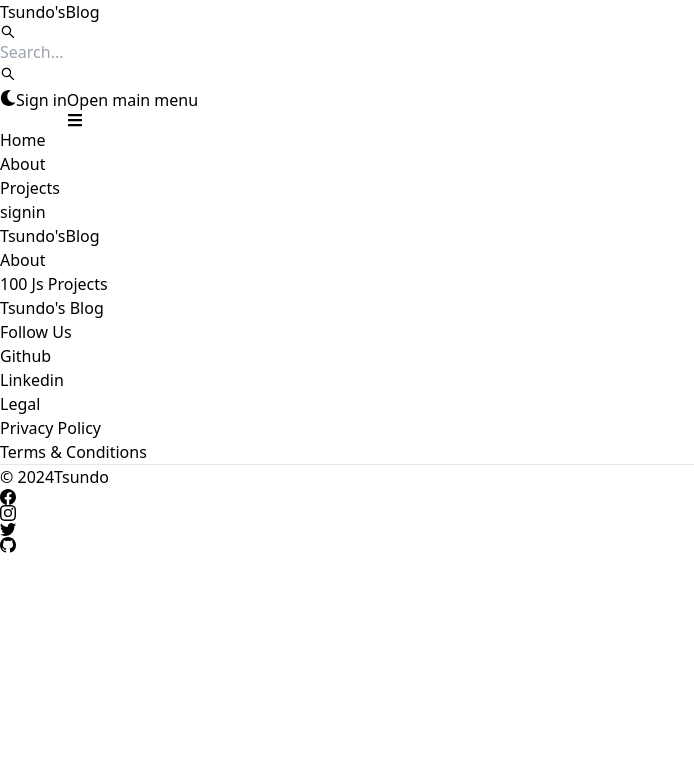
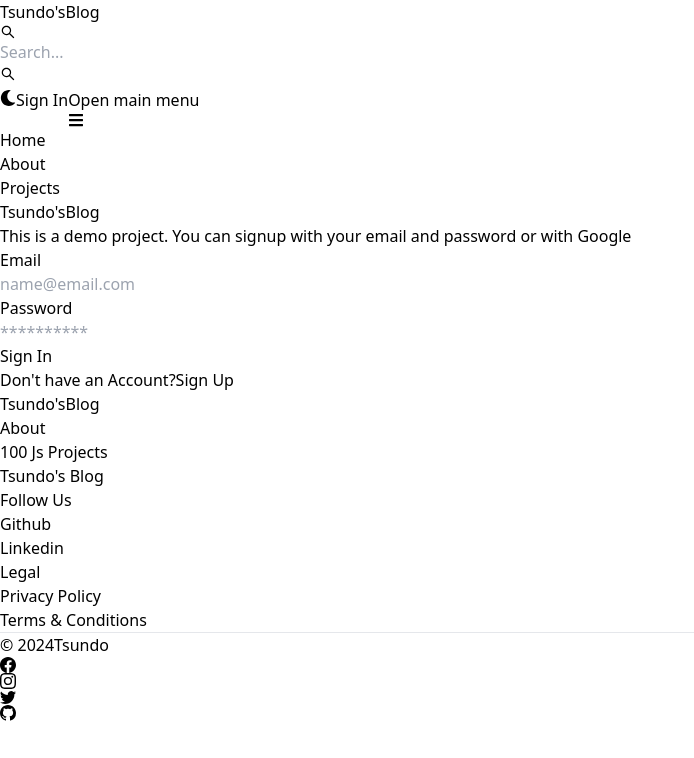
Before and after one commit to tsundoo/MERN-Blog, a React (Vite) app in the folder client/: page /signin in a window 1280 px wide. Shown: the top 758 px of the page, without its empty margins (0-694 px from the left). Built offline with nearby package versions, Linux system fonts and the light colour scheme.

Commit message:
complete signin page UI

```diff
--- a/client/src/components/Header.jsx
+++ b/client/src/components/Header.jsx
@@ -29,7 +29,7 @@
         </Button>
         <Link to="/signin">
           <Button gradientDuoTone="purpleToPink" outline>
-            Sign in
+            Sign In
           </Button>
           <Navbar.Toggle />
         </Link>
--- a/client/src/pages/Signin.jsx
+++ b/client/src/pages/Signin.jsx
@@ -1,6 +1,109 @@
+import { Alert, Button, Label, Spinner, TextInput } from "flowbite-react";
+import { Link, useNavigate } from "react-router-dom";
+import { useState } from "react";
+import axios from "axios";
 
-export default function signin() {
+export default function Signin() {
+
+  const [formData, setFormData] = useState({});
+  const [errorMessage, setErrorMessage] = useState(null);
+  const [loading, setLoading] = useState(false);
+  const navigate = useNavigate();
+
+  const hanldeChange = (e) => {
+    setFormData({...formData, [e.target.id]: e.target.value.trim()});
+  }
+
+  const handleSubmit = async (e) => {
+    e.preventDefault();
+    setErrorMessage(null);
+
+    if ( !formData.email || !formData.password ) {
+      return setErrorMessage("All fields are required");
+    }
+
+    try {
+      setLoading(true);
+      setErrorMessage(null);
+      const res = await axios.post('/api/auth/signin', formData);
+      if (res.data.success === false) {
+        setLoading(false);
+        return setErrorMessage(res.data.message || "User already exists");
+      }
+      navigate('/');
+    } catch (error) {
+      setErrorMessage(error.response?.data?.message || "Something went wrong!");
+      console.log(error);
+    } finally {
+      setLoading(false);
+    }
+  }
+
   return (
-    <div>signin</div>
+    <div className="min-h-screen mt-20">
+      <div className="flex p-3 max-w-3xl mx-auto flex-col md:flex-row md:items-center gap-10">
+
+        {/* left side */}
+        <div className="flex-1">
+          <Link to="/" className="font-bold text-4xl dark:text-white">
+            <span className="px-2 py1 bg-gradient-to-r from-indigo-500 via-purple-500 to-pink-500 rounded-lg text-white ">Tsundo&apos;s</span>
+              Blog
+          </Link>
+          <p className="text-gray-500 text-sm mt-5">
+            This is a demo project. You can signup with your email and password or with Google
+          </p>
+        </div>
+
+        {/* right side */}
+        <div className="flex-1">
+          <form className="flex flex-col gap-4" onSubmit={handleSubmit}>
+            <div>
+              <Label value="Email" />
+              <TextInput
+                id="email"
+                type="email"
+                placeholder="name@email.com"
+                required={true}
+                onChange={hanldeChange}
+              />
+            </div>
+            <div>
+              <Label value="Password" />
+              <TextInput
+                id="password"
+                type="password"
+                placeholder="**********"
+                required={true}
+                onChange={hanldeChange}
+              />
+            </div>
+            <Button gradientDuoTone="purpleToPink" type="submit" disabled={loading}>
+              { loading ? (
+                <>
+                  <Spinner size="sm" />
+                  <span className="ml-2">Loading...</span>
+                </>
+              ) : (
+                "Sign In"
+              )}
+            </Button>
+          </form>
+
+          <div className="flex justify-center gap-2 mt-3 text-sm">
+            <span>Don&apos;t have an Account?</span>
+            <Link to="/signup" className="text-blue-500">
+              Sign Up
+            </Link>
+          </div>
+
+          {errorMessage && (
+            <Alert className="mt-5" color="failure">
+              {errorMessage}
+            </Alert>
+          )}
+
+        </div>
+      </div>
+    </div>
   )
 }
```
Also changed, not shown: client/src/pages/Signup.jsx (line endings or trailing spaces).
